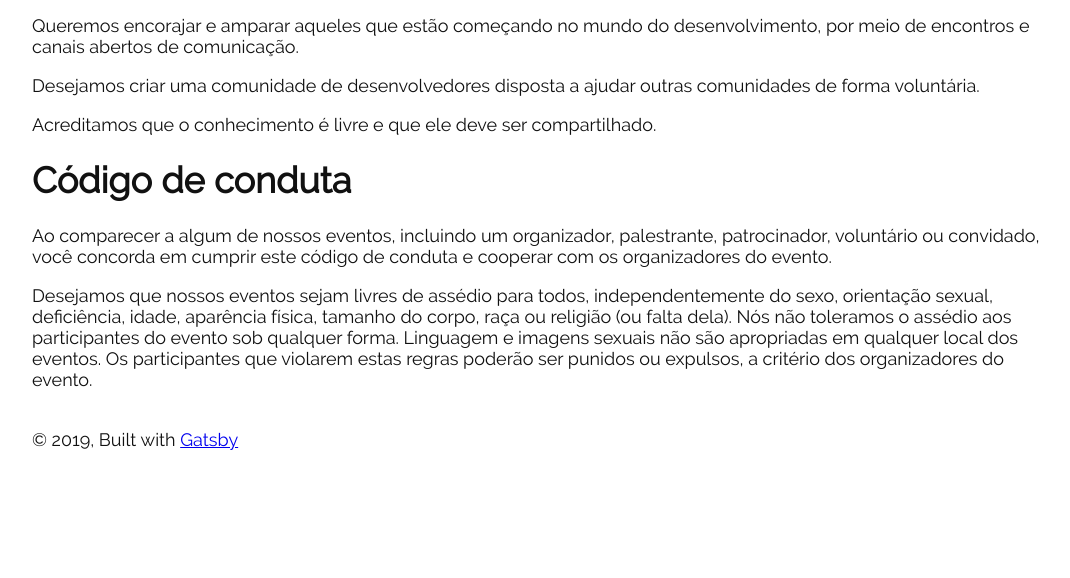
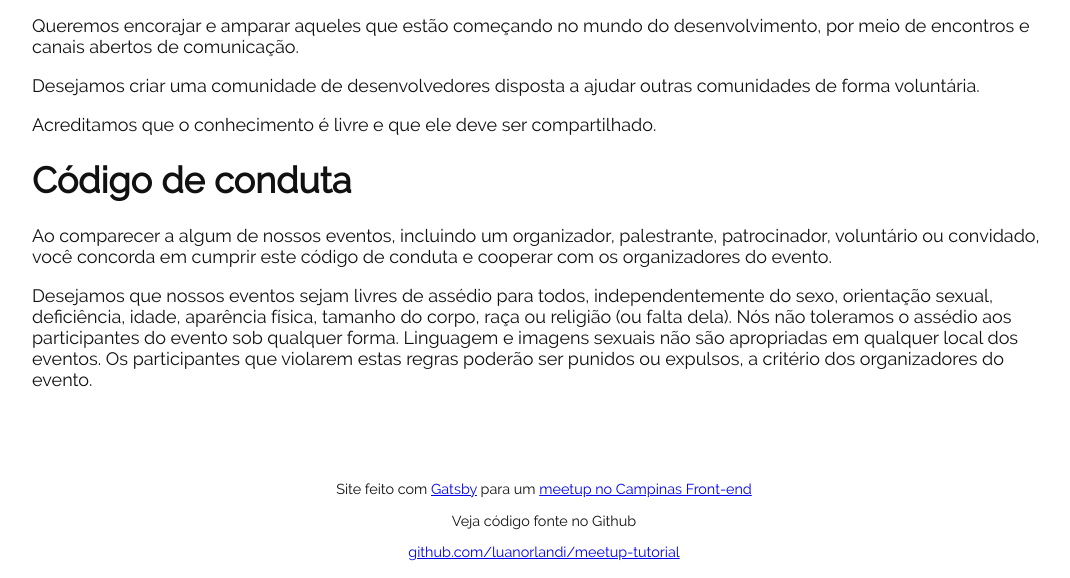
Before and after one commit to learngatsby/dojo-meetup, a Gatsby site: page / in a window 1280 px wide. Shown: the part 761-1339 px from the top of the page, without its empty margins (96-1166 px from the left). Before the commit the page ends 1229 px from the top, so only its background shows below. Built offline with nearby package versions, Linux system fonts and the light colour scheme; Gatsby itself is replaced by a stand-in of ours.

Commit message:
Adjust footer

```diff
--- a/src/components/Layout.css
+++ b/src/components/Layout.css
@@ -28,7 +28,7 @@ body {
   max-width: 1024px;
   margin: auto;
   padding: 1rem;
-  padding-bottom: 60px;
+  padding-bottom: 170px;
 }
 
 .layout__footer {
@@ -36,9 +36,11 @@ body {
   bottom: 0;
   width: 100%;
   padding: 1rem 0;
+  font-size: 0.8rem;
 }
 
 .layout__footer-container {
   max-width: 1024px;
   margin: auto;
+  text-align: center;
 }
--- a/src/components/Layout.js
+++ b/src/components/Layout.js
@@ -10,12 +10,20 @@ const Layout = ({ children }) => (
     <main className="layout__main">{children}</main>
     <footer className="layout__footer">
       <div className="layout__footer-container">
-        ©
-        {' '}
-        {new Date().getFullYear()}
-        , Built with
-        {' '}
-        <a href="https://www.gatsbyjs.org">Gatsby</a>
+        <p>
+          Site feito com
+          {' '}
+          <a href="https://www.gatsbyjs.org">Gatsby</a>
+          {' '}
+          para um
+          {' '}
+          <a href="https://www.meetup.com/campinas-frontend/events/262413777/">meetup no Campinas Front-end</a>
+        </p>
+        <p>Veja código fonte no Github</p>
+        <a href="https://github.com/luanorlandi/meetup-tutorial">github.com/luanorlandi/meetup-tutorial</a>
+        <noscript>
+          <p>Este site funciona melhor com JavaScript habilitado</p>
+        </noscript>
       </div>
     </footer>
   </div>
```
